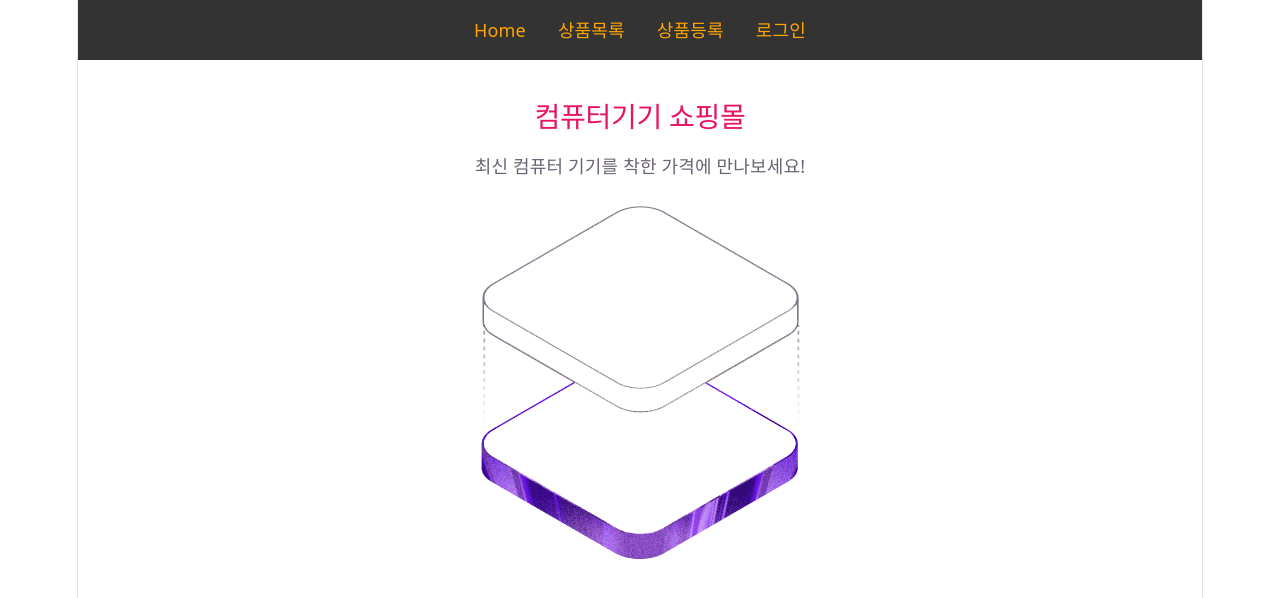
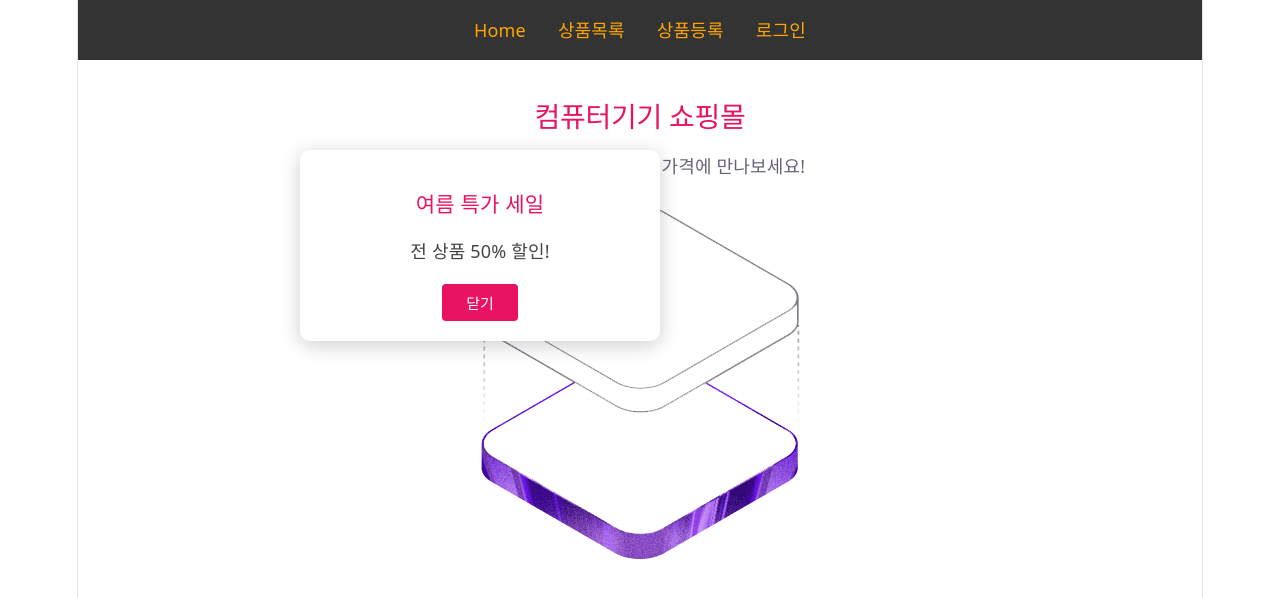
Before and after one commit to YoonYeoSun/shopping, a React (Vite) app: page / in a window 1280 px wide. Shown: the top 598 px of the page. Built offline with nearby package versions, Linux system fonts and the light colour scheme.

Commit message:
공지 팝업

```diff
--- a/src/App.css
+++ b/src/App.css
@@ -13,25 +13,20 @@
 /* Main 공지 팝업 스타일 */
 .notice-popup{
   position: fixed;
-  left: 200px;
-  top: 140px;
-  pointer-events: auto;
+  left: 300px;
+  top: 150px;
   width: 320px;
-  padding: 24px;
+  padding: 20px;
   background-color: #fff;
-  border-radius: 12px;
-  text-align: center;
+  border-radius: 10px;
   box-shadow: 0 4px 20px rgba(0, 0, 0, 0.2);
 }
 .notice-popup h3{
-  margin-bottom: 12px;
   color: #e91263;
-  font-size: 22px;
 }
 .notice-popup p{
   margin-bottom: 20px;
   color: #444;
-  font-size: 16px;
 }
 .notice-popup button{
   padding: 8px 24px;
--- a/src/App.tsx
+++ b/src/App.tsx
@@ -1,5 +1,5 @@
 import './App.css'
-import { BrowserRouter, Route, Routes } from 'react-router-dom'
+import { BrowserRouter, Route, Routes, useNavigate } from 'react-router-dom'
 import Header from './layouts/Header'
 import Home from './layouts/Home'
 import ProductList from './products/ProductList'
@@ -28,6 +28,7 @@ function App() {
     setIsLoggedIn(false);
     setUserId(null);
     setUserRole(null);
+    // window.location.href = "/";
   }
 
   return (
--- a/src/layouts/Header.tsx
+++ b/src/layouts/Header.tsx
@@ -36,8 +36,8 @@ const Header = ({isLoggedIn, userId, userRole, onLogout}: HeaderProps) => {
                             <span>{userId}님</span>
                             <button
                                 onClick={() => {
-                                    onLogout();
-                                    navigate("/");
+                                    onLogout()
+                                    navigate("/", {replace: true})
                                 }}
                                 className="logout-btn"
                             >
--- a/src/layouts/Home.tsx
+++ b/src/layouts/Home.tsx
@@ -1,8 +1,26 @@
+import { useState } from "react";
 import mainImage from "../assets/hero.png";
 
 const Home = () => {
+
+    const [showNotice, setShowNotice] = useState<boolean>(true);
+
+    const handleCloseNotice = () => {
+        setShowNotice(false);
+    }
+
     return (
         <div className="main">
+            {
+                showNotice && (
+                    <div className="notice-popup">
+                    <h3>여름 특가 세일</h3>
+                    <p>전 상품 50% 할인!</p>
+                    <button onClick={handleCloseNotice}>닫기</button>
+                </div>
+                )
+            }
+
             <h2>컴퓨터기기 쇼핑몰</h2>
             <p>최신 컴퓨터 기기를 착한 가격에 만나보세요!</p>
             <div>
```
